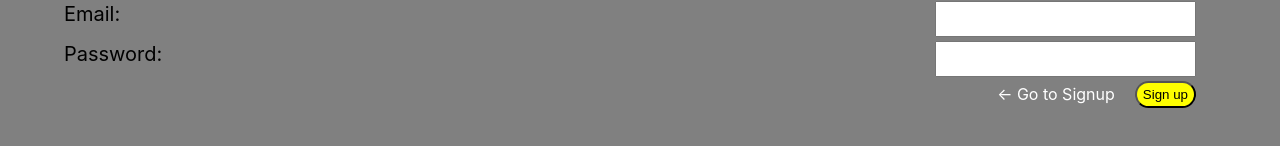
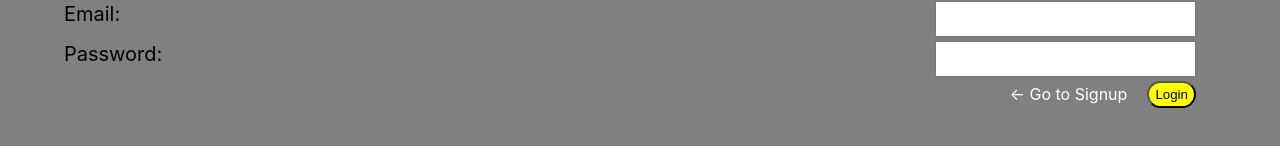
Before and after one commit to jsncorn/work-order, a React (Create React App) app in the folder client/: page /login in a window 1280 px wide. Shown: the part 158-304 px from the top of the page. Built offline with nearby package versions, Linux system fonts and the light colour scheme.

Commit message:
changed to login text

```diff
--- a/client/src/pages/Login/Login.jsx
+++ b/client/src/pages/Login/Login.jsx
@@ -57,7 +57,7 @@ export default function Signup(props) {
           </div>
           <div className="formButton">
             <Link className='link' to="/signup">← Go to Signup</Link>
-            <button type="submit">Sign up</button>
+            <button type="submit">Login</button>
           </div>
         </form>
       </div>
```
Also changed, not shown: 1 other file (tests, documents, lock files or other folders).
